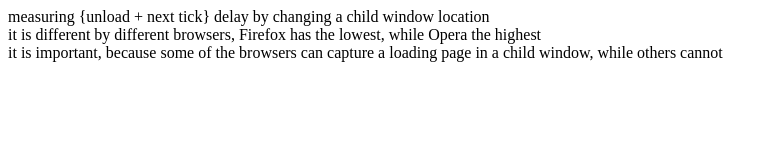
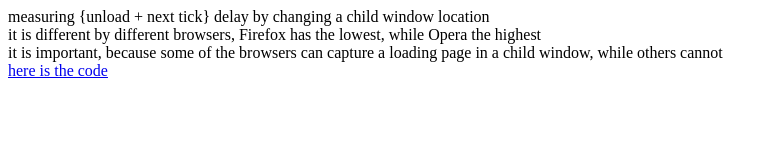
Before and after one commit to inf3rno/inf3rno.github.io, a plain HTML site: page testing-scripts/measure-unload-next-tick-delay.js.html in a window 1280 px wide. Shown: the whole page, without its empty margins (0-778 px from the left). Drawn offline with Linux system fonts and the light colour scheme.

Commit message:
Added link to the source.

```diff
--- a/testing-scripts/measure-unload-next-tick-delay.js.html
+++ b/testing-scripts/measure-unload-next-tick-delay.js.html
@@ -43,6 +43,7 @@ if (window.opener){
 <body>
 measuring {unload + next tick} delay by changing a child window location <br/>
 it is different by different browsers, Firefox has the lowest, while Opera the highest <br/>
-it is important, because some of the browsers can capture a loading page in a child window, while others cannot
+it is important, because some of the browsers can capture a loading page in a child window, while others cannot <br/>
+<a href="https://github.com/inf3rno/inf3rno.github.io/blob/master/testing-scripts/measure-unload-next-tick-delay.js.html">here is the code</a>
 </body>
 </html>
```
